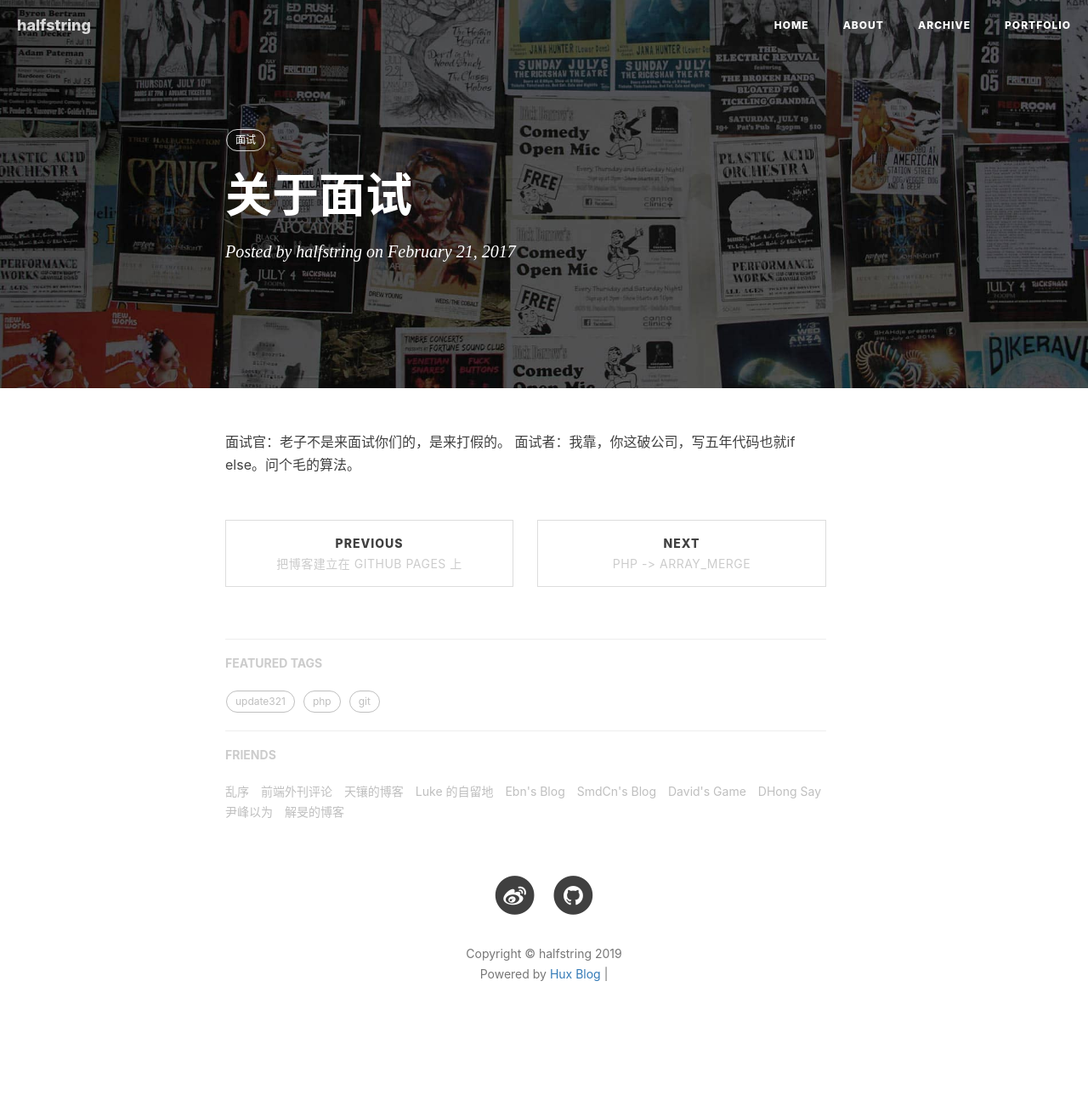
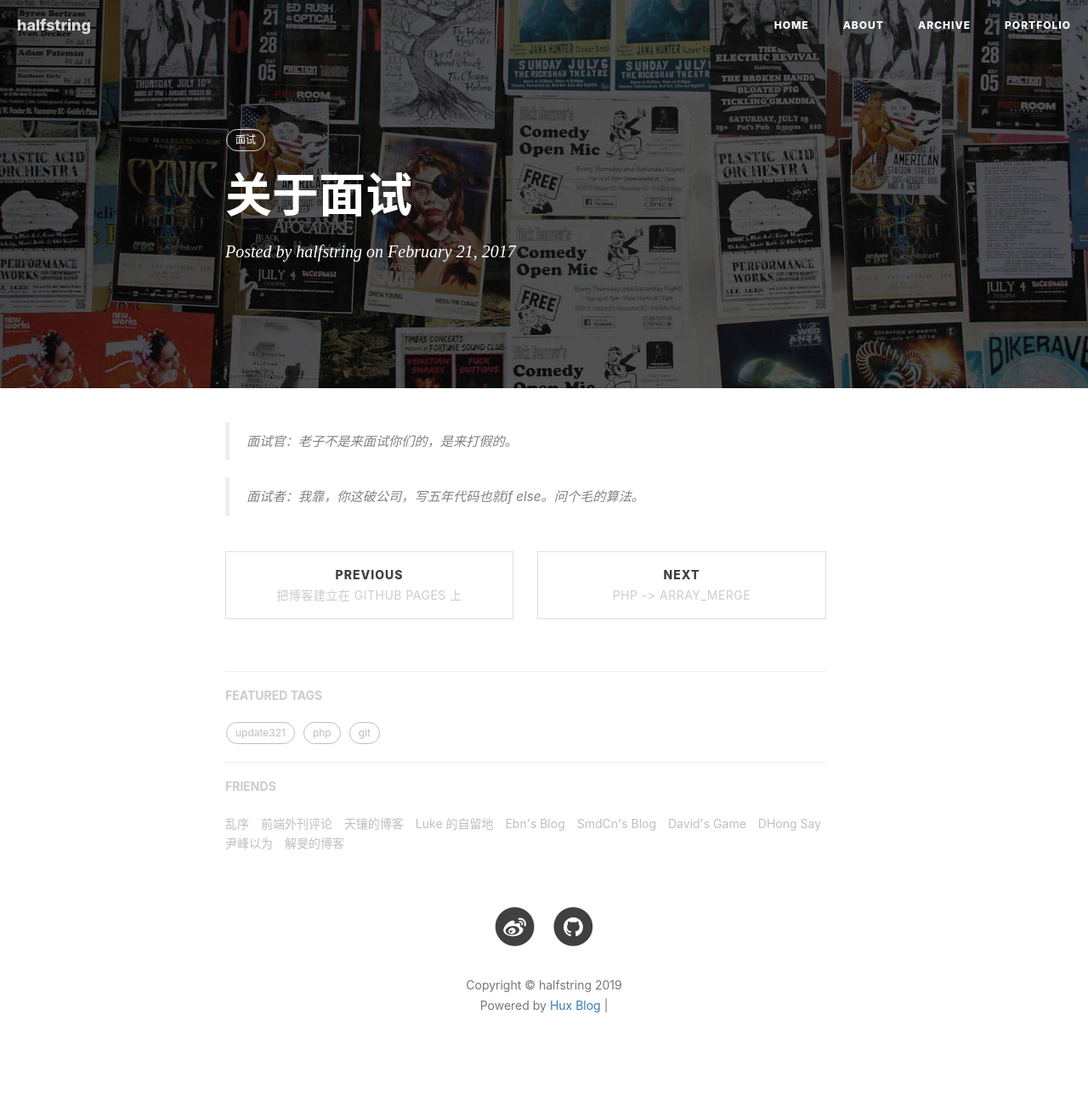
Before and after one commit to halfstring/halfstring.github.io, a Jekyll site: the page built from _posts/2017-02-21-job-test.md, in a window 1280 px wide. Shown: the whole page at 85% size. Built offline with Jekyll 4.4.1, drawn with Linux system fonts in a browser that asks for light colours; nearby versions of some CDN libraries; our own code applies the rules of GitHub Pages for plain Markdown files; comment, search, counter and statistics services are not loaded; before the commit the page ends 1251 px from its top, so only the background shows below that.

```diff
--- a/_posts/2017-02-21-job-test.md
+++ b/_posts/2017-02-21-job-test.md
@@ -5,5 +5,6 @@ updated: 2017-02-21 15:00
 tags: 面试
 ---
 
-面试官：老子不是来面试你们的，是来打假的。
-面试者：我靠，你这破公司，写五年代码也就if else。问个毛的算法。
+> 面试官：老子不是来面试你们的，是来打假的。
+
+> 面试者：我靠，你这破公司，写五年代码也就if else。问个毛的算法。
```
